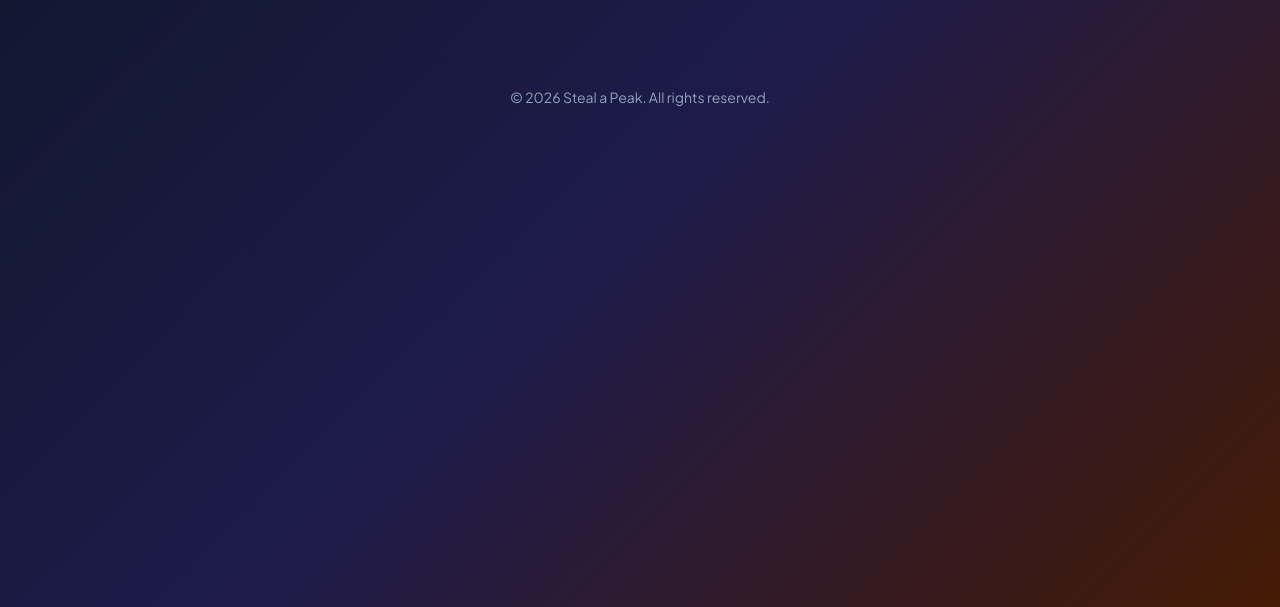
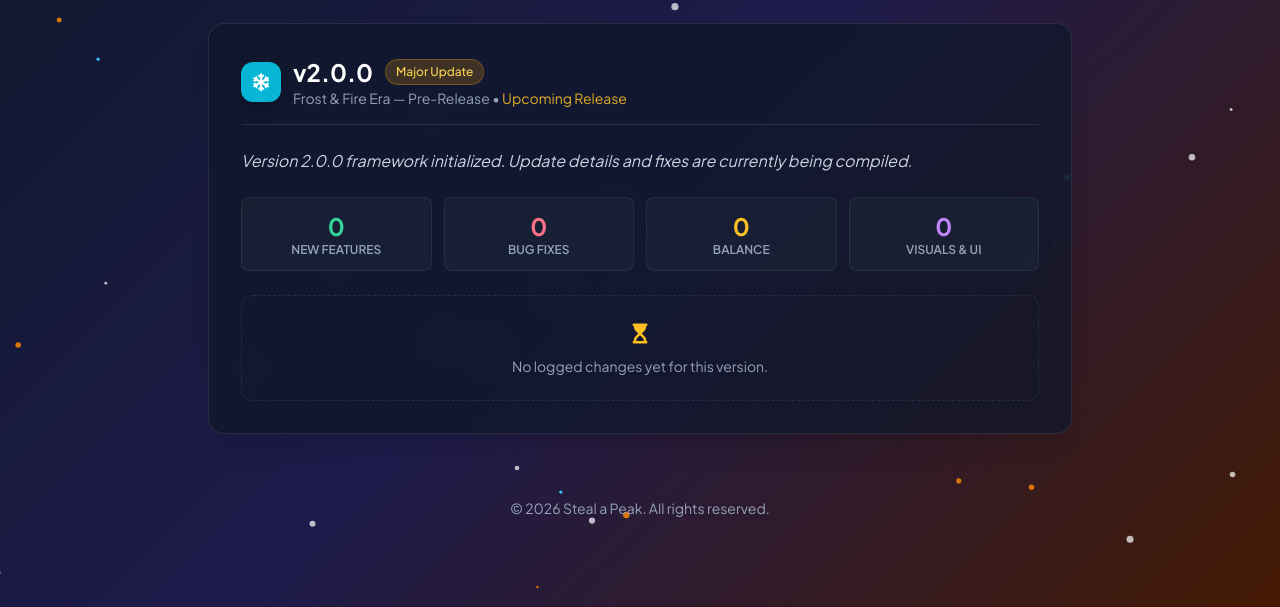
Before and after one commit to JAIVIVO/steal-a-last-changelogs, a plain HTML site: page index.html in a window 1280 px wide. Shown: the part 193-800 px from the top of the page. Drawn offline with nearby package versions, Linux system fonts and the light colour scheme.

Commit message:
Update index.html
refresh page

```diff
--- a/index.html
+++ b/index.html
@@ -84,6 +84,7 @@
     </div>
 
     <script>
+        // DANE DLA WERSJI V2.0.0
         const CHANGELOG_DATA = [
             {
                 version: "v2.0.0",
@@ -101,19 +102,30 @@
                     visualUI: 0
                 },
                 changes: [
-                    // TUTAJ DODAJESZ SWOJE ZMIANY (przykład poniżej):
-                    // { type: "new", title: "New Feature:", desc: "Opis nowości..." },
+                    // TUTAJ DODAJESZ SWOJE ZMIANY W PRZYSZŁOŚCI, NP.:
+                    // { type: "new", title: "New Feature:", desc: "Opis nowej funkcji..." },
                     // { type: "fix", title: "Bug Fix:", desc: "Opis naprawionego błędu..." }
                 ]
             }
         ];
 
+        function getBadgeClass(type) {
+            switch(type) {
+                case 'new': return 'bg-emerald-500/20 text-emerald-300 border border-emerald-500/30';
+                case 'fix': return 'bg-rose-500/20 text-rose-300 border border-rose-500/30';
+                case 'balance': return 'bg-amber-500/20 text-amber-300 border border-amber-500/30';
+                case 'visual': return 'bg-purple-500/20 text-purple-300 border border-purple-500/30';
+                default: return 'bg-slate-700 text-slate-300';
+            }
+        }
+
         function renderChangelogs() {
             const container = document.getElementById('changelog-container');
+            if (!container) return;
             container.innerHTML = '';
 
             CHANGELOG_DATA.forEach((log) => {
-                const hasChanges = log.changes.length > 0;
+                const hasChanges = log.changes && log.changes.length > 0;
                 const cardHtml = `
                     <div class="glass-card rounded-2xl p-6 md:p-8 shadow-xl">
                         <div class="flex flex-wrap items-center justify-between gap-4 border-b border-slate-700/60 pb-4 mb-6">
@@ -135,7 +147,7 @@
 
                         <p class="text-slate-300 mb-6 italic">${log.summary}</p>
 
-                        <!-- Stats Grid -->
+                        <!-- Stats Grid (Zamiast 0 wstawi się tu liczba z log.stats) -->
                         <div class="grid grid-cols-2 md:grid-cols-4 gap-3 mb-6 text-center">
                             <div class="bg-slate-800/50 rounded-lg p-3 border border-slate-700/50">
                                 <div class="text-2xl font-bold text-emerald-400">${log.stats.newFeatures}</div>
@@ -155,7 +167,7 @@
                             </div>
                         </div>
 
-                        <!-- Changes List -->
+                        <!-- Lista Zmian -->
                         <div class="space-y-3">
                             ${hasChanges ? log.changes.map(item => `
                                 <div class="flex items-start gap-3 bg-slate-800/30 p-3 rounded-lg border border-slate-700/40">
@@ -178,18 +190,45 @@
             });
         }
 
-        function getBadgeClass(type) {
-            switch(type) {
-                case 'new': return 'bg-emerald-500/20 text-emerald-300 border border-emerald-500/30';
-                case 'fix': return 'bg-rose-500/20 text-rose-300 border border-rose-500/30';
-                case 'balance': return 'bg-amber-500/20 text-amber-300 border border-amber-500/30';
-                case 'visual': return 'bg-purple-500/20 text-purple-300 border border-purple-500/30';
-                default: return 'bg-slate-700 text-slate-300';
-            }
-        }
-
+        // Wywołanie funkcji wyświetlającej
         renderChangelogs();
 
-        // Background Animation
+        // Animacja tła (Śnieg i Liście)
         const canvas = document.getElementById('ambient-canvas');
-        const ctx =
+        const ctx = canvas.getContext('2d');
+        let width = canvas.width = window.innerWidth;
+        let height = canvas.height = window.innerHeight;
+
+        window.addEventListener('resize', () => {
+            width = canvas.width = window.innerWidth;
+            height = canvas.height = window.innerHeight;
+        });
+
+        const particles = Array.from({ length: 40 }, () => ({
+            x: Math.random() * width,
+            y: Math.random() * height,
+            size: Math.random() * 3 + 1,
+            speedY: Math.random() * 1 + 0.5,
+            speedX: Math.random() * 0.6 - 0.3,
+            type: Math.random() > 0.5 ? 'snow' : 'leaf',
+            color: Math.random() > 0.5 ? '#D97706' : '#38BDF8'
+        }));
+
+        function animate() {
+            ctx.clearRect(0, 0, width, height);
+            particles.forEach(p => {
+                p.y += p.speedY;
+                p.x += p.speedX;
+                if (p.y > height) { p.y = -10; p.x = Math.random() * width; }
+
+                ctx.beginPath();
+                ctx.fillStyle = p.type === 'snow' ? 'rgba(255, 255, 255, 0.7)' : p.color;
+                ctx.arc(p.x, p.y, p.size, 0, Math.PI * 2);
+                ctx.fill();
+            });
+            requestAnimationFrame(animate);
+        }
+        animate();
+    </script>
+</body>
+</html>
```
